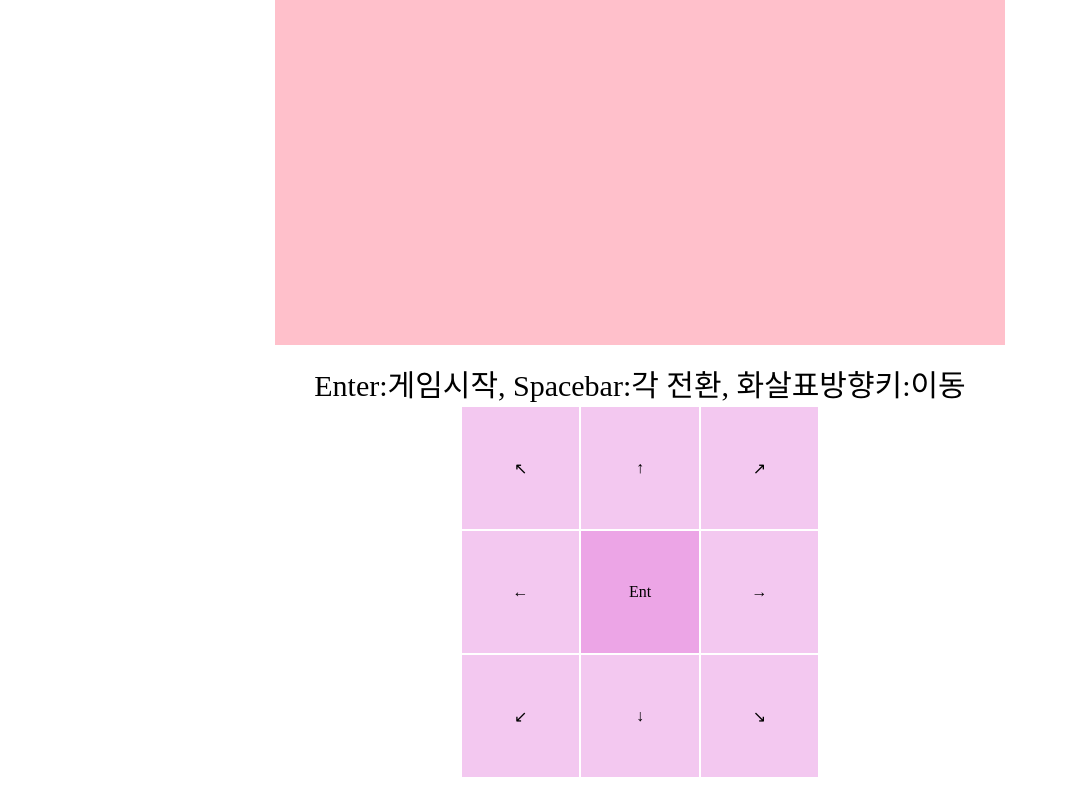
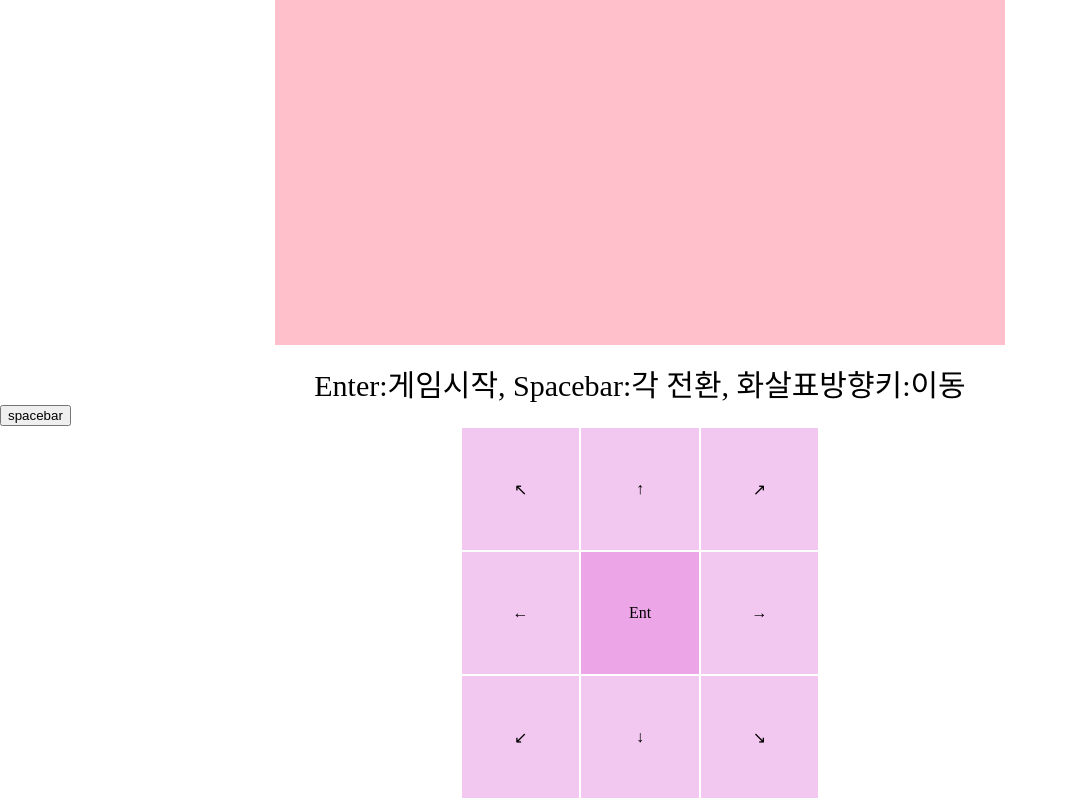
Before and after one commit to yeongbinim/BingleBangle, a plain HTML site: page 터치.html in a window 1280 px wide. Shown: the part 445-1245 px from the top of the page, without its empty margins (0-1068 px from the left). Before the commit the page ends 1224 px from the top, so only its background shows below. Drawn offline with Linux system fonts and the light colour scheme.

Commit message:
Add files via upload

```diff
--- a/터치.html
+++ b/터치.html
@@ -25,7 +25,6 @@
             display: block;
         }
         table{
-            display:block;
             padding-left: 0;
             padding-right: 0;
             margin-left: auto;
@@ -56,6 +55,7 @@
                     <td class="controlTD" style="background-color:rgba(228, 127, 220, 0.432);width:120px; height : 120px; text-align:center;" ontouchstart="getMouseOver('RightDown')" ontouchend="getMouseOut('RightDown')" onmouseover="getMouseOver('RightDown')" onmouseout="getMouseOut('RightDown')">↘</td>
                 </tr>
             </tbody>
+            <input type="button" value="spacebar" onmousedown="getMouseDown('Spc')">
         </table>
     </div>
 
@@ -90,7 +90,7 @@
     var canvasCtx; // canvas의 렌더링 컨텍스트
     var canvasBuffer; // 버퍼를 위해 새로 만들 canvas
     var bufferCtx; // canvasBuffer의 렌더링 컨텍스트
-    var threadSpeed = 10; // setInterval 주기
+    var threadSpeed = 2; // setInterval 주기
     var playerUnit = {};//유저
     var shot = []; //총알
     var randomlocate;
@@ -247,10 +247,10 @@
     function setImage(){
     //이미지를 따오는 함수
         spacePlayer = new Image();
-        spacePlayer.src = "circle.jpg";
+        spacePlayer.src = "player.jpg";
 
         spaceShot = new Image();
-        spaceShot.src = "circle.jpg";
+        spaceShot.src = "shot.jpg";
 
         for(i=0;i<enemyUnit.length;i++){
             spaceEnemy[i] = new Image();
@@ -511,6 +511,9 @@
         if(key == "Ent" && !LoopStarted){ //enter
             startGameLoop();
         }
+        else if(key=="Spc" && !LoopStarted){
+            reversed*=-1
+        }
     }
 
 
```
Also changed, not shown: player.jpg (added), shot.jpg (added).
